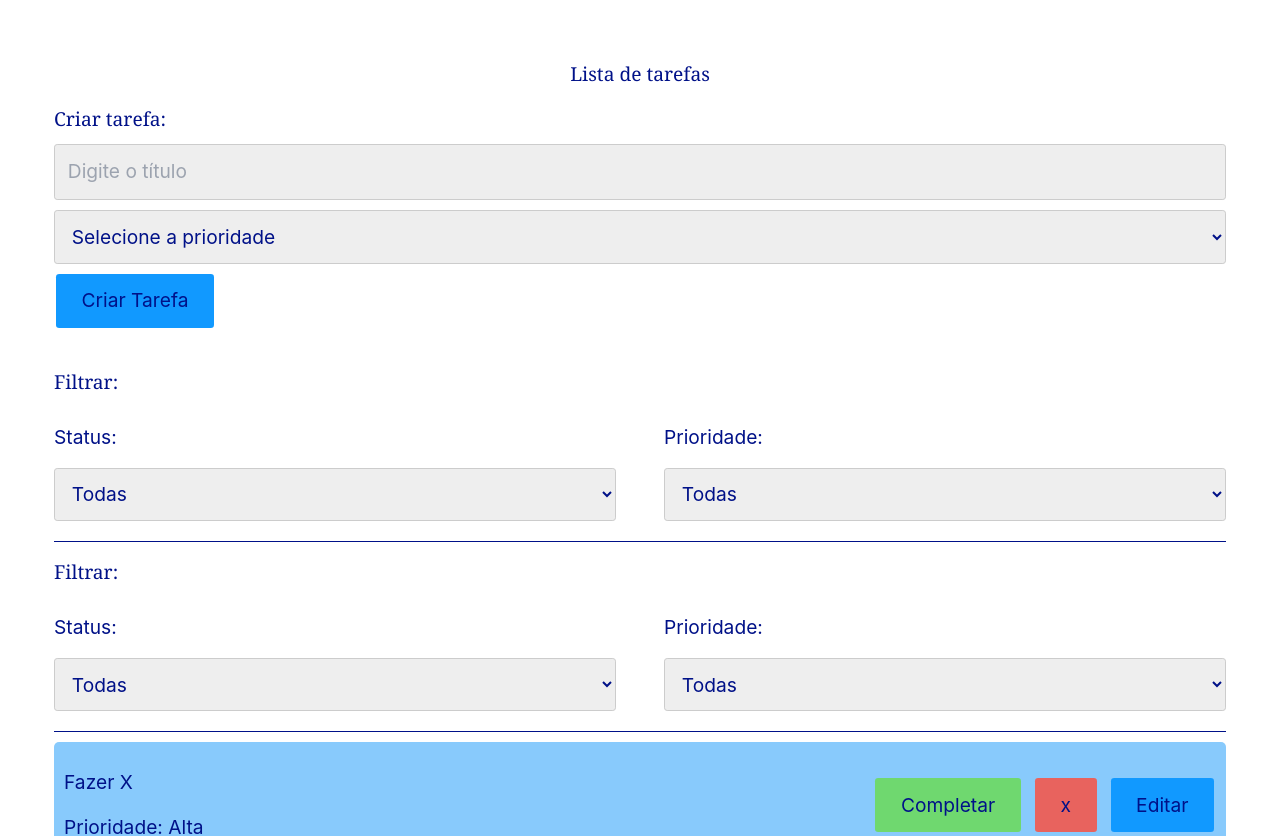
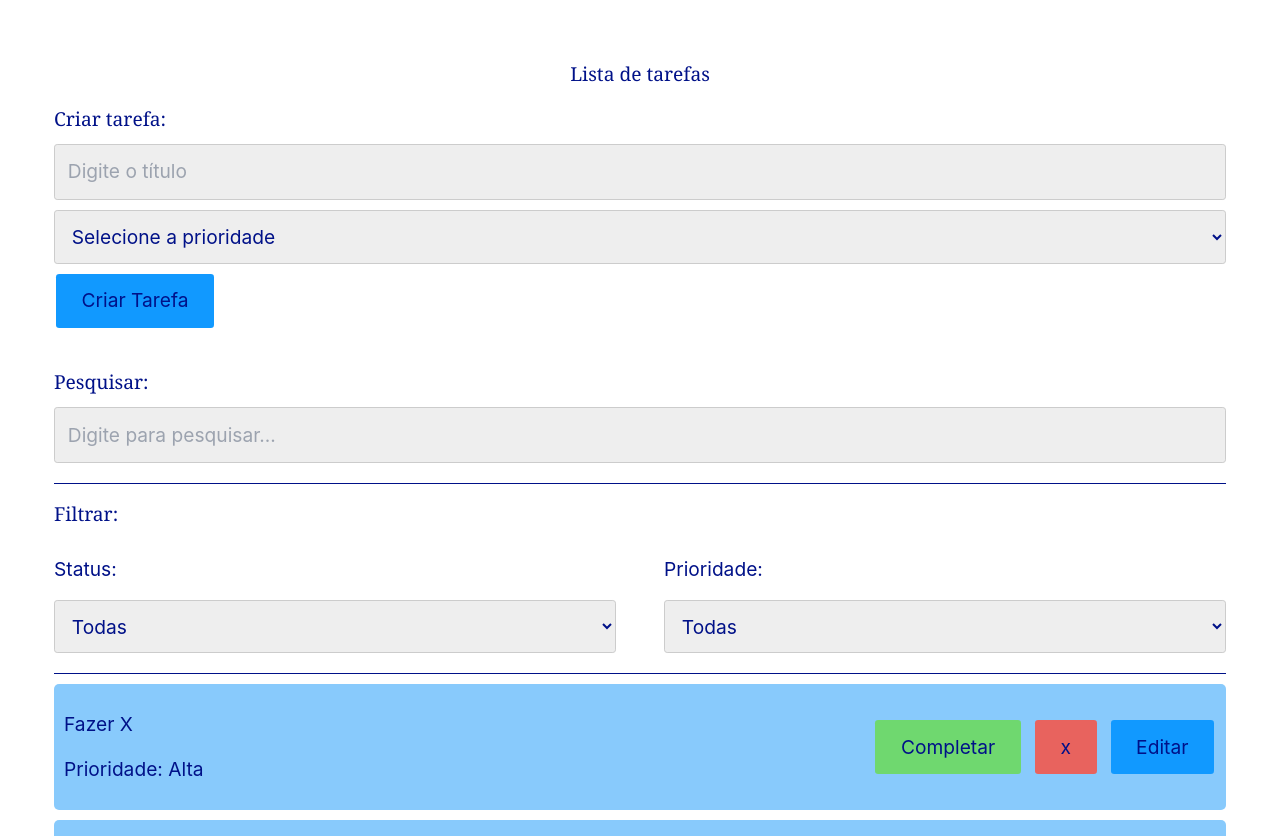
Before and after one commit to brunoo85/listaTarefas, a React (Vite) app: page / in a window 1280 px wide. Shown: the top 836 px of the page. Built offline with nearby package versions, Linux system fonts and the light colour scheme.

Commit message:
fix pesquisar

```diff
--- a/src/components/Search.jsx
+++ b/src/components/Search.jsx
@@ -1,31 +1,13 @@
-const Filter = ({ status, setStatus, prior, setPrior}) => {
-     return (
-       <div className="filter">
-         <h2>Filtrar:</h2>
-         <div className="filter-options">
-             <div>
-                  <p>Status:</p>
-                  <select value={status} onChange={(e) => setStatus(e.target.value)}>
-                      <option value="All">Todas</option>
-                      <option value="Completed">Completas</option>
-                      <option value="Incomplete">Imcompletas</option>
-                  </select>
-             </div>
-             <div>
-                  <p>Prioridade:</p>
-                  <select value={prior} onChange={(e) => setPrior(e.target.value)}>
-                      <option value="All">Todas</option>
-                      <option value="Urgente">Urgente</option>
-                      <option value="Alta">Alta</option>
-                      <option value="Média">Média</option>
-                      <option value="Baixa">Baixa</option>
-                  </select>
-                  {/* <button onClick={() =>setprior("Asc")}></button>
-                  <button onClick={() =>setSort("Desc")}>Desc</button> */}
-             </div>
-         </div>
-       </div>
-     )
-   }
+const Search = ({search, setSearch}) => {
+  return (<div className="search">
+          <h2>Pesquisar:</h2>
+          <input type="text"
+          value={search}
+          onChange={(e) =>setSearch(e.target.value)}
+          placeholder="Digite para pesquisar..."
+          />
+      </div>
+  )
+}
 
-   export default Filter
+export default Search
```
